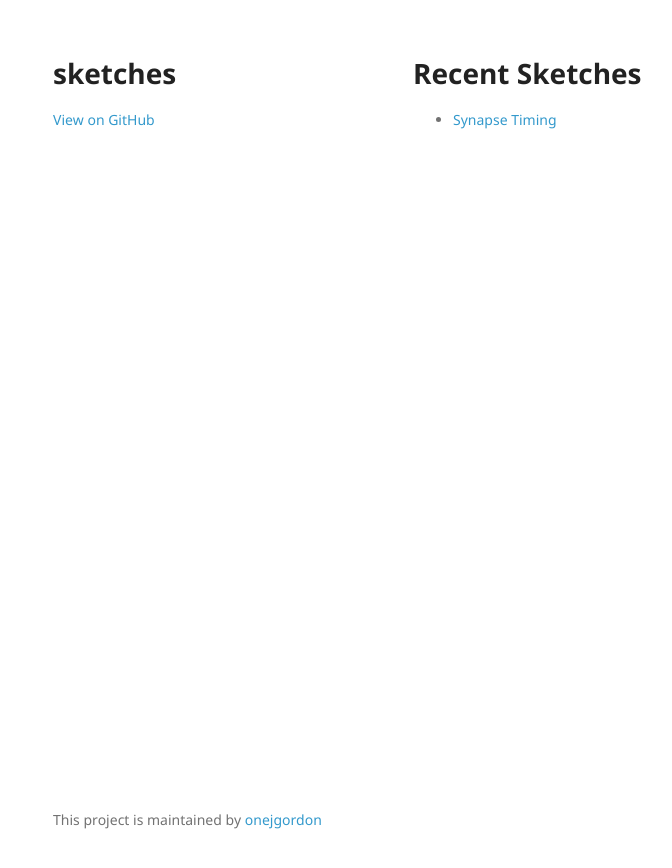
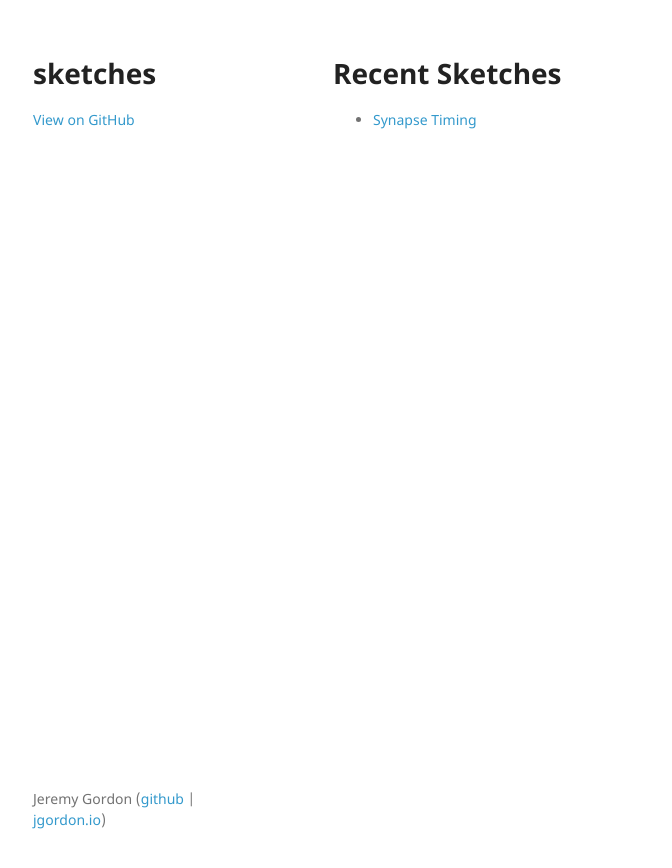
Before and after one commit to onejgordon/sketches, a Jekyll site: the page built from docs/index.md, in a window 1280 px wide. Shown: the top 868 px of the page, without its empty margins (157-829 px from the left). Built offline with Jekyll 4.4.1, drawn with Linux system fonts in a browser that asks for light colours; the repository's description, which GitHub fills in, is left out.

Commit message:
Customize minimal theme

```diff
--- a/docs/_layouts/default.html
+++ b/docs/_layouts/default.html
@@ -53,7 +53,7 @@
       </section>
       <footer>
         {% if site.github.is_project_page %}
-        <p>This project is maintained by <a href="{{ site.github.owner_url }}">{{ site.github.owner_name }}</a></p>
+        <p>Jeremy Gordon (<a href="{{ site.github.owner_url }}">github</a> | <a href="http://jgordon.io" target="_blank">jgordon.io</a>)</p>
         {% endif %}
       </footer>
     </div>
--- a/docs/_sass/jekyll-theme-minimal.scss
+++ b/docs/_sass/jekyll-theme-minimal.scss
@@ -55,7 +55,7 @@ a:hover small {
 }
 
 .wrapper {
-  width:860px;
+  width:900px;
   margin:0 auto;
 }
 
@@ -105,7 +105,7 @@ img {
 }
 
 header {
-  width:270px;
+  width:200px;
   float:left;
   position:fixed;
   -webkit-font-smoothing:subpixel-antialiased;
@@ -171,7 +171,7 @@ header ul a strong {
 }
 
 section {
-  width:500px;
+  width:600px;
   float:right;
   padding-bottom:50px;
 }
@@ -188,7 +188,7 @@ hr {
 }
 
 footer {
-  width:270px;
+  width:200px;
   float:left;
   position:fixed;
   bottom:50px;
--- a/docs/index.md
+++ b/docs/index.md
@@ -5,4 +5,4 @@ layout: default
 
 # Recent Sketches
 
-* [Synapse Timing]({{ site.github.repository_url }}/synapse_timing.html)
+* [Synapse Timing](/sketches/synapse_timing.html)
```
